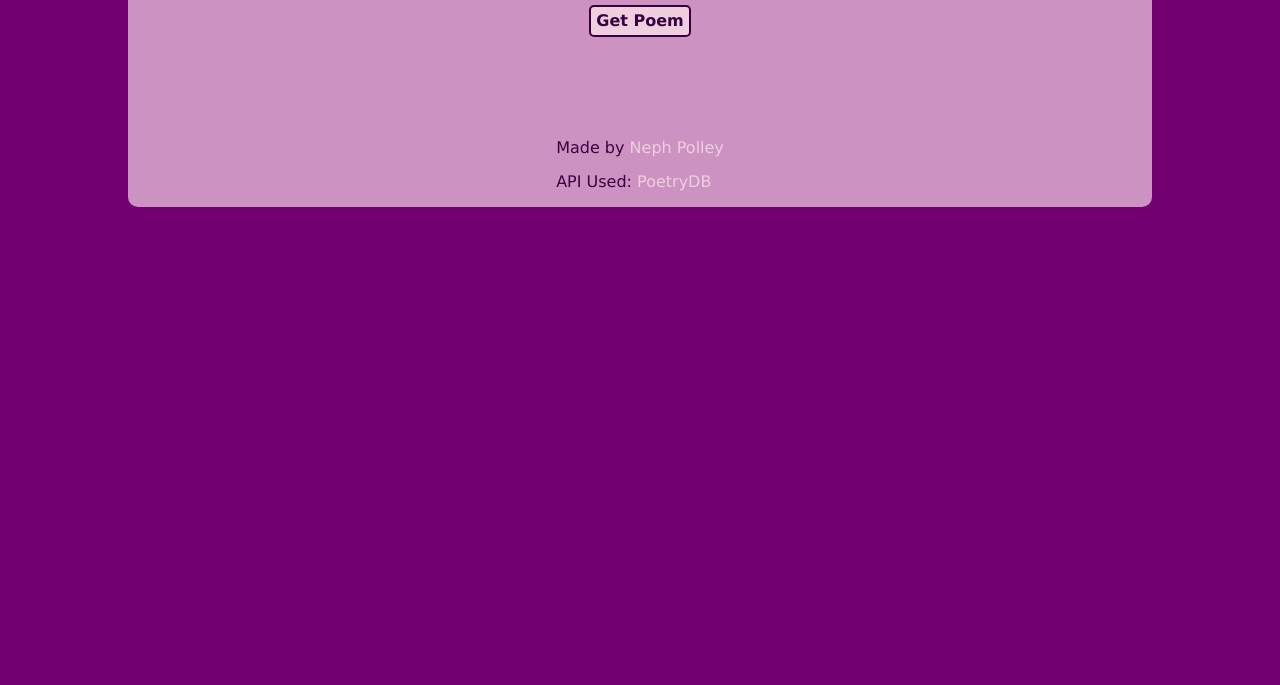
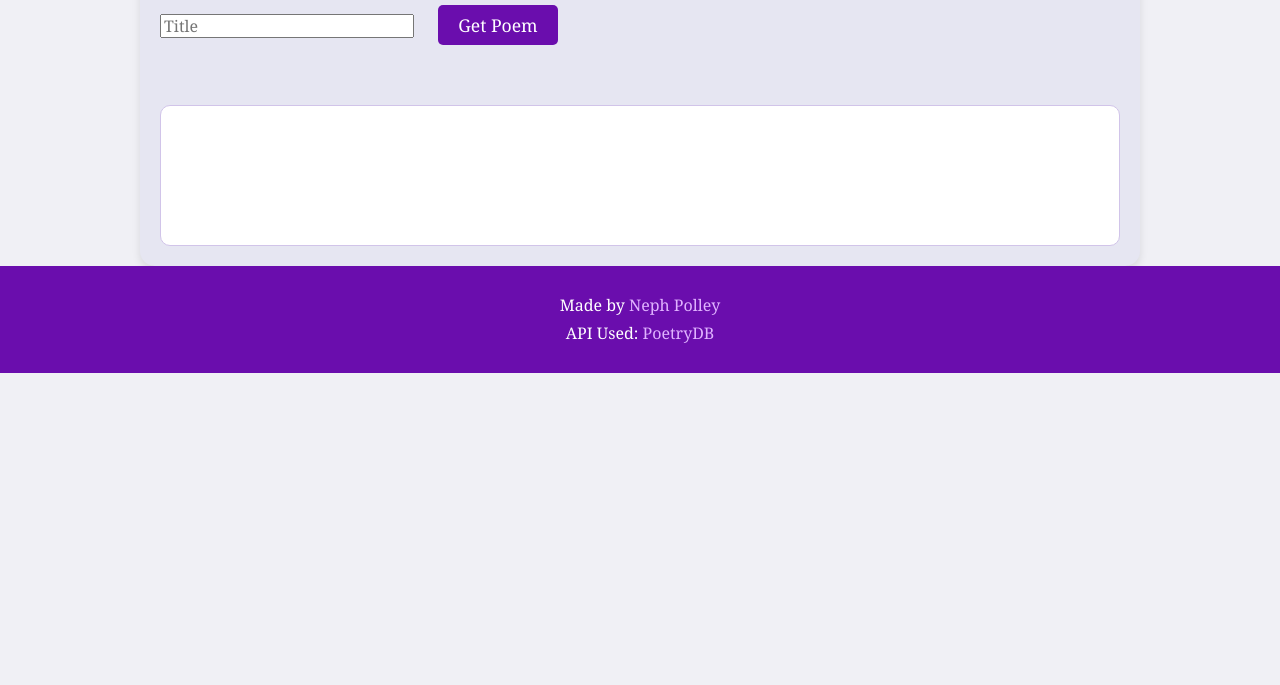
Before and after one commit to nephpolley/Poetry-Viewer, a plain HTML site: page index.html in a window 1280 px wide. Shown: the part 115-800 px from the top of the page. Drawn offline with Linux system fonts and the light colour scheme.

Commit message:
Update CSS

```diff
--- a/css/style.css
+++ b/css/style.css
@@ -19,46 +19,87 @@ img{
 /******************************************
 /* ADDITIONAL STYLES
 /*******************************************/
-:root {
-  --main-color: #730071;
-  --accent-color: #CC92C2;
-  --light-color: #eecfde;
-  --accent-color-2: #AA7BC3;
-  --text-color: #390040;
+:root{
+  --background-color: #f0f0f5;
+  --container-background-color: #e6e6f2;
+  --border-color: #d1c4e9;
+  --dark-background-color: #6a0dad;
+  --dark-hover-color: #4b0082;
+  --dark-text-color: #3c003c;
 }
 
 
+/* General Page Styling */
 body {
-  background: var(--main-color);
-  display: flex;
-  flex-direction: column;
-  align-items: center;
-  justify-content: center;
-  color: var(--text-color);
-  font-family: 'Lucida Sans', 'Lucida Sans Regular', 'Lucida Grande', 'Lucida Sans Unicode', Geneva, Verdana, sans-serif;
+  font-family: 'Georgia', serif;
+  background-color: var(--background-color);
+  color: var(--dark-text-color);
+  margin: 0;
+  padding: 0;
 }
 
-main {
-  background: var(--accent-color);
-  display: flex;
-  flex-direction: column;
-  align-items: center;
-  width: 80%;
+#container {
+  width: min(80%, 1000px);
+  margin: 0 auto;
+  padding: 20px;
+  background-color: var(--container-background-color);
+  border-radius: 15px;
+  box-shadow: 0 4px 8px rgba(0, 0, 0, 0.1);
+}
+
+#poem-view {
+  margin-top: 40px;
+  padding: 20px;
+  border: 1px solid var(--border-color);
+  background-color: #fff;
   border-radius: 10px;
 }
 
-#container {
-  display: flex;
-  width: 50%;
-  flex-direction: column;
-  text-align: center;
-  align-items: center;
-  gap: 1vh;
+#poem-lines p {
+  margin: 0 0 20px;
+  line-height: 1.6;
+  font-size: 1.2em;
+  color: var(--dark-text-color);
 }
 
 
 
 
+
+/* Scroll Buttons */
+
+
+#title-scroll {
+  display: flex;
+  width: 100%;
+}
+
+#poem-title {
+  width: 80%;
+  text-align: center;
+}
+
+
+.button {
+  display: inline-block;
+  padding: 10px 20px;
+  margin: 20px;
+  font-size: 1.1em;
+  background-color: var(--dark-background-color);
+  color: #fff;
+  text-decoration: none;
+  border-radius: 5px;
+  transition: background-color 0.3s ease;
+}
+
+.button:hover {
+  background-color: var(--dark-hover-color);
+  cursor: pointer;
+}
+
+.scroll-btn {
+  align-self: center;
+}
 
 
 .line-break {
@@ -69,54 +110,30 @@ main {
 }
 
 
-.button {
-  background: var(--light-color);
-  color: var(--text-color);
-  border: var(--text-color) solid 2px;
-  border-radius: 5px;
+/* Footer Styles */
+footer {
+  background-color: var(--dark-background-color);
+  padding: 20px;
   text-align: center;
-  padding: 5px;
-  cursor: pointer;
-  user-select: none;
-  font-weight: bolder;
+  color: #fff;
 }
 
-.button:hover {
-  background-color: var(--accent-color-2);
+footer p {
+  margin: 10px 0;
 }
 
-a {
-  color: var(--light-color);
+footer a {
+  color: #e0b3ff; /* Soft lavender for links */
   text-decoration: none;
+  transition: color 0.3s ease;
 }
 
-#poem-lines {
-  text-align: left;
+footer a:hover {
+  color: #ebceff; /* Slightly lighter purple on hover */
 }
 
 
-#poem-view {
-  display: flex;
-  flex-direction: column;
-  align-items: center;
-  width: 100%;
-}
 
-
-#title-scroll {
-  display: flex;
-  flex-direction: row;
-  align-self: center;
-  justify-content: space-between;
-  width: 100%;
-}
-
-.scroll-btn {
-  height: 10%;
+.hidden {
   visibility: hidden;
 }
-
-input {
-  background: var(--light-color);
-  border: 2px solid var(--main-color)
-}
--- a/index.html
+++ b/index.html
@@ -22,9 +22,9 @@
 
 				<section id="poem-view">
 					<section id="title-scroll">
-						<a class="button scroll-btn" id="scroll-left-btn"><</a>
+						<a class="button scroll-btn hidden" id="scroll-left-btn"><</a>
 						<h2 id="poem-title"></h2>
-						<a class="button scroll-btn" id="scroll-right-btn">></a>
+						<a class="button scroll-btn hidden" id="scroll-right-btn">></a>
 					</section>
 
 					<h3 id="poem-author"></h3>
@@ -32,10 +32,10 @@
 				</section>
 			</section>
 
-			<section id="info">
+			<footer id="info">
 				<p>Made by <a href="https://github.com/nephpolley">Neph Polley</a></p>
 				<p>API Used: <a href="https://poetrydb.org" target="_blank">PoetryDB</a></p>
-			</section>
+			</footer>
 		</main>
 
 
--- a/js/main.js
+++ b/js/main.js
@@ -119,7 +119,7 @@ function updatePoemInDOM() {
 function hideScrollButton(side) {
   scrollButtons.forEach((el) => {
     if (el.id == `scroll-${side}-btn`) {
-      el.style.visibility = "hidden"
+      el.classList.add("hidden")
     }
   })
 }
@@ -134,7 +134,7 @@ function hideScrollButtons() {
 function showScrollButton(side) {
   scrollButtons.forEach((el) => {
     if (el.id == `scroll-${side}-btn`) {
-      el.style.visibility = "visible"
+      el.classList.remove("hidden")
     }
   })
 }
@@ -144,3 +144,8 @@ function showScrollButtons() {
   showScrollButton("left")
   showScrollButton("right")
 }
+
+
+
+
+hideScrollButtons()
```
